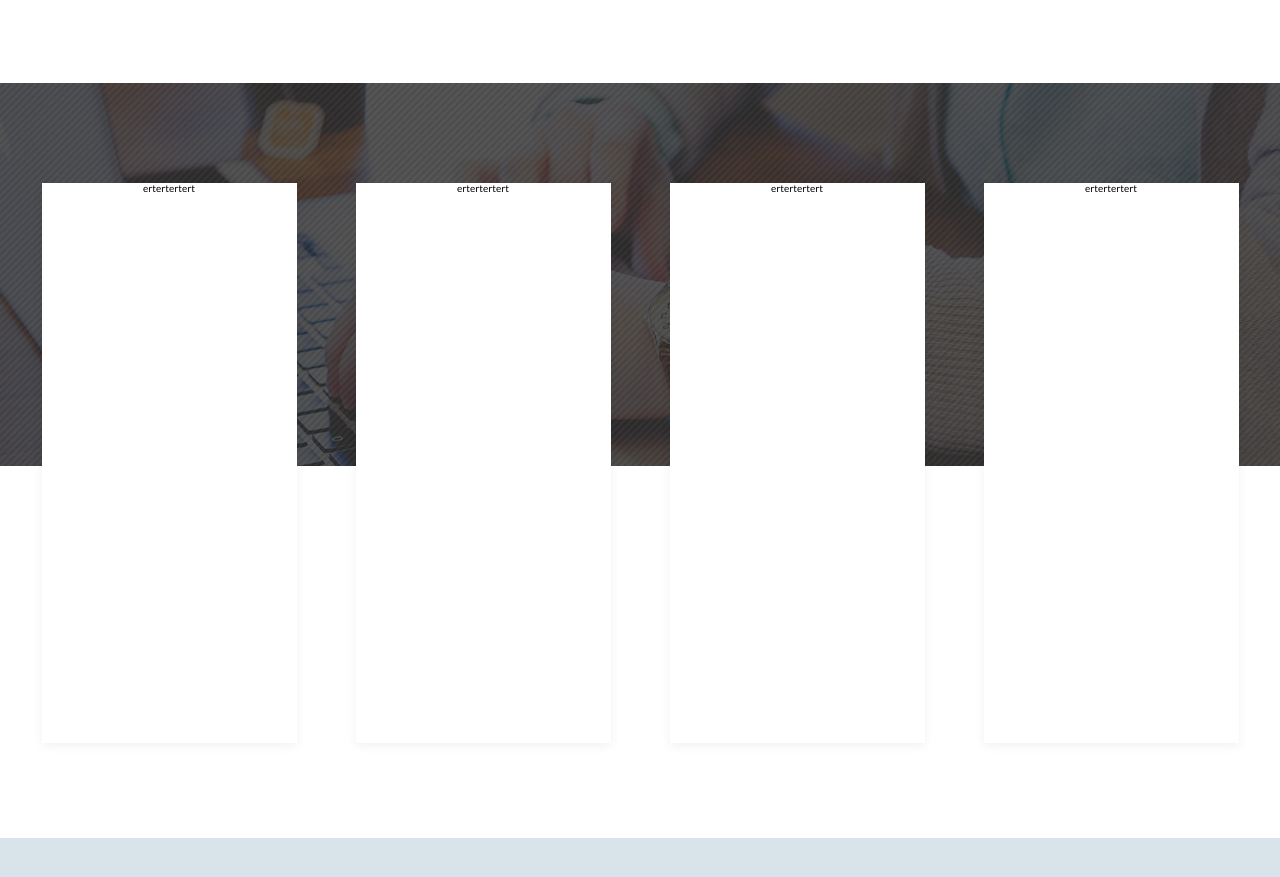
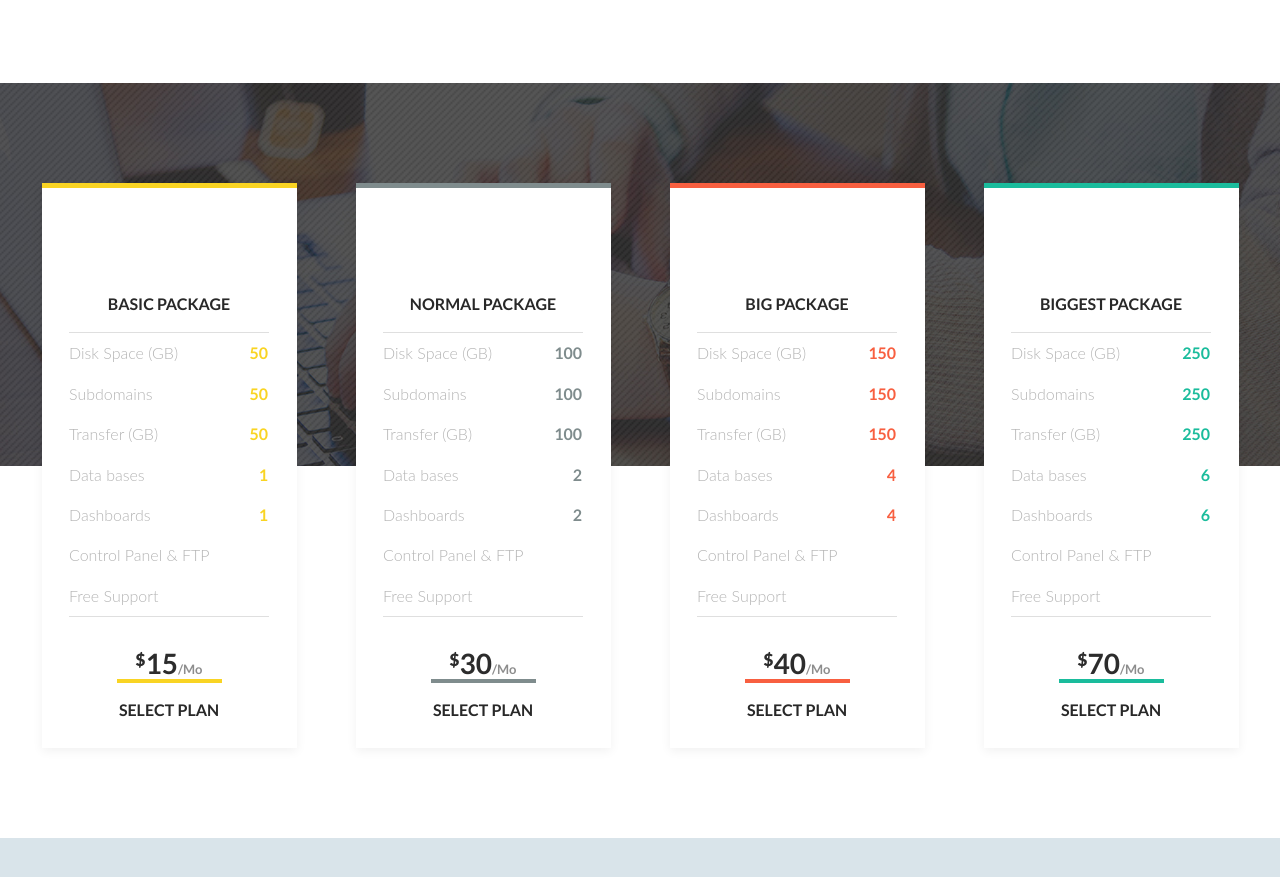
Before and after one commit to Tatsianacs/rsschool-codejam2-markup, a plain HTML site: page index.html in a window 1280 px wide. Shown: the part 1560-2437 px from the top of the page. Drawn offline with nearby package versions, Linux system fonts and the light colour scheme; a web font is replaced by a local one.

Commit message:
feat: add additional blocks for packages info section

```diff
--- a/index.html
+++ b/index.html
@@ -38,8 +38,8 @@
     <div class="register"><h2>register</h2></div>
     <div></div>
     <div></div>
+  </section>
 </div>
-</section>
 <main>
   <section class="domain">
     <div class="wrapper">
@@ -74,16 +74,152 @@
     </div>
   </section>
   <section class="packages">  <!-- test for adding /removing columns!!!-->
-      <div class="wrapper">
-          <div class="packages-wrap">
-                <ul class="packages-list">
-                  <li class="packages-item"><div class="item-1">ertertertert</div></li>
-                  <li class="packages-item"><div class="item-1">ertertertert</div></li>
-                  <li class="packages-item"><div class="item-1">ertertertert</div></li>
-                  <li class="packages-item"><div class="item-1">ertertertert</div></li>
-                </ul>
-          </div>
+    <div class="wrapper">
+      <div class="packages-wrap">
+        <ul class="packages-list">
+          <li class="packages-item item-1">
+            <div class="package-title"><h4>BASIC PACKAGE</h4></div>
+            <table class="package-description">
+              <tr>
+                <td>Disk Space (GB)</td>
+                <td>50</td>
+              </tr>
+              <tr>
+                <td>Subdomains</td>
+                <td>50</td>
+              </tr>
+              <tr>
+                <td>Transfer (GB)</td>
+                <td>50</td>
+              </tr>
+              <tr>
+                <td>Data bases</td>
+                <td>1</td>
+              </tr>
+              <tr>
+                <td>Dashboards</td>
+                <td>1</td>
+              </tr>
+              <tr>
+                <td>Control Panel & FTP</td>
+                <td></td>
+              </tr>
+              <tr>
+                <td>Free Support</td>
+                <td></td>
+              </tr>
+            </table>
+            <p><sup>$</sup>15<span>/Mo</span></p>
+            <h2><a href="#">select plan</a></h2>
+          </li>
+          <li class="packages-item item-2">
+            <div class="package-title"><h4>NORMAL PACKAGE</h4></div>
+            <table class="package-description">
+              <tr>
+                <td>Disk Space (GB)</td>
+                <td>100</td>
+              </tr>
+              <tr>
+                <td>Subdomains</td>
+                <td>100</td>
+              </tr>
+              <tr>
+                <td>Transfer (GB)</td>
+                <td>100</td>
+              </tr>
+              <tr>
+                <td>Data bases</td>
+                <td>2</td>
+              </tr>
+              <tr>
+                <td>Dashboards</td>
+                <td>2</td>
+              </tr>
+              <tr>
+                <td>Control Panel & FTP</td>
+                <td></td>
+              </tr>
+              <tr>
+                <td>Free Support</td>
+                <td></td>
+              </tr>
+            </table>
+            <p><sup>$</sup>30<span>/Mo</span></p>
+            <h2><a href="#">select plan</a></h2>
+          </li>
+          <li class="packages-item item-3">
+            <div class="package-title"><h4>BIG PACKAGE</h4></div>
+            <table class="package-description">
+              <tr>
+                <td>Disk Space (GB)</td>
+                <td>150</td>
+              </tr>
+              <tr>
+                <td>Subdomains</td>
+                <td>150</td>
+              </tr>
+              <tr>
+                <td>Transfer (GB)</td>
+                <td>150</td>
+              </tr>
+              <tr>
+                <td>Data bases</td>
+                <td>4</td>
+              </tr>
+              <tr>
+                <td>Dashboards</td>
+                <td>4</td>
+              </tr>
+              <tr>
+                <td>Control Panel & FTP</td>
+                <td></td>
+              </tr>
+              <tr>
+                <td>Free Support</td>
+                <td></td>
+              </tr>
+            </table>
+            <p><sup>$</sup>40<span>/Mo</span></p>
+            <h2><a href="#">select plan</a></h2>
+          </li>
+          <li class="packages-item item-4">
+            <div class="package-title"><h4>BIGGEST PACKAGE</h4></div>
+            <table class="package-description">
+              <tr>
+                <td>Disk Space (GB)</td>
+                <td>250</td>
+              </tr>
+              <tr>
+                <td>Subdomains</td>
+                <td>250</td>
+              </tr>
+              <tr>
+                <td>Transfer (GB)</td>
+                <td>250</td>
+              </tr>
+              <tr>
+                <td>Data bases</td>
+                <td>6</td>
+              </tr>
+              <tr>
+                <td>Dashboards</td>
+                <td>6</td>
+              </tr>
+              <tr>
+                <td>Control Panel & FTP</td>
+                <td></td>
+              </tr>
+              <tr>
+                <td>Free Support</td>
+                <td></td>
+              </tr>
+            </table>
+            <p><sup>$</sup>70<span>/Mo</span></p>
+            <h2><a href="#">select plan</a></h2>
+          </li>
+        </ul>
       </div>
+    </div>
   </section>
   <section class="about-us">
   </section>
@@ -96,7 +232,5 @@
   <div class='wrapper'>
   </div>
 </footer>
-
-</div>
 </body>
 </html>
```
